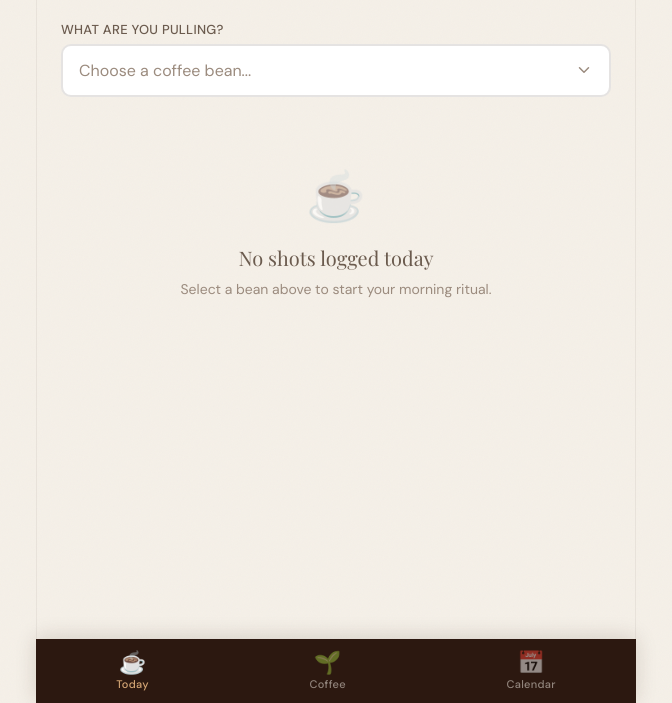
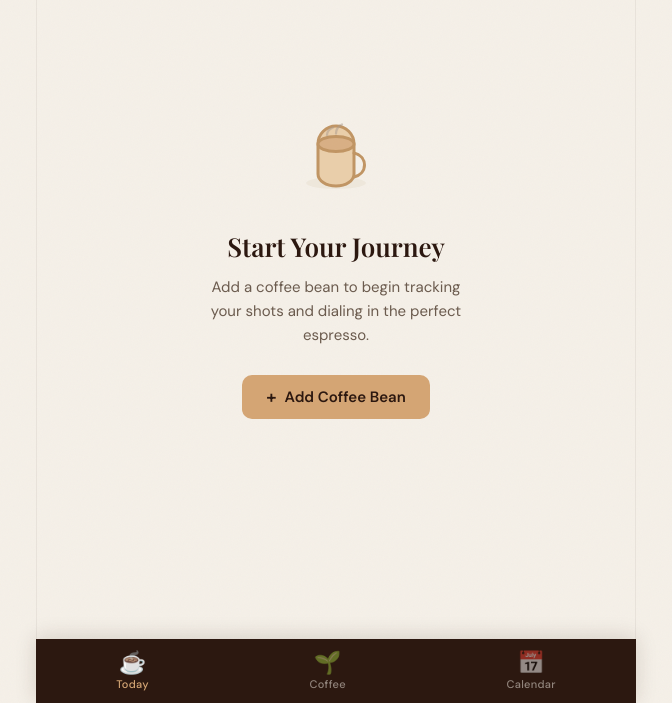
Before and after one commit to meltangonan/coffee, a plain HTML site: page index.html in a window 1280 px wide. Shown: the part 97-800 px from the top of the page, without its empty margins (304-976 px from the left). Drawn offline with nearby package versions, Linux system fonts and the light colour scheme; a web font is replaced by a local one.

Commit message:
refactor: remove seed data generation from app function

```diff
--- a/index.html
+++ b/index.html
@@ -1338,27 +1338,6 @@ function hexToRgba(hex, alpha) {
   return `rgba(${parseInt(m[1], 16)},${parseInt(m[2], 16)},${parseInt(m[3], 16)},${alpha})`;
 }
 
-function generateSeedData() {
-  const beans = [
-    { id: crypto.randomUUID(), name: 'Light Roast', roaster: 'Starbucks', roastDate: '2026-01-10', rating: null, notes: '', createdAt: '2026-01-10T08:00:00.000Z', isArchived: true },
-    { id: crypto.randomUUID(), name: 'Espresso Roast', roaster: 'Starbucks', roastDate: '2026-01-12', rating: null, notes: 'Manually grind all', createdAt: '2026-01-12T08:00:00.000Z', isArchived: true },
-    { id: crypto.randomUUID(), name: 'Guatemala David Solano', roaster: 'Temple', roastDate: '2026-01-20', rating: 4, notes: 'Good as a cortado', createdAt: '2026-01-20T08:00:00.000Z', isArchived: true },
-    { id: crypto.randomUUID(), name: 'A Love Supreme', roaster: 'Dark Matter', roastDate: '2026-01-22', rating: 3, notes: 'Nothing special', createdAt: '2026-01-22T08:00:00.000Z', isArchived: true },
-    { id: crypto.randomUUID(), name: 'Unicorn Blood', roaster: 'Dark Matter', roastDate: '2026-01-25', rating: 4, notes: 'Came out a bit fast, maybe +1g', createdAt: '2026-01-25T08:00:00.000Z', isArchived: true },
-    { id: crypto.randomUUID(), name: 'Big Riff', roaster: 'Metric', roastDate: '2026-01-28', rating: null, notes: '', createdAt: '2026-01-28T08:00:00.000Z' },
-    { id: crypto.randomUUID(), name: 'Pilipinas', roaster: '4LW', roastDate: '2026-02-01', rating: null, notes: '', createdAt: '2026-02-01T08:00:00.000Z' },
-  ];
-  const shots = [
-    { id: crypto.randomUUID(), beanId: beans[0].id, grindSize: 4, doseIn: 16, yieldOut: null, rating: null, notes: '', createdAt: '2026-01-15T07:30:00.000Z' },
-    { id: crypto.randomUUID(), beanId: beans[1].id, grindSize: 4, doseIn: 16, yieldOut: null, rating: null, notes: '', createdAt: '2026-01-16T07:30:00.000Z' },
-    { id: crypto.randomUUID(), beanId: beans[2].id, grindSize: 6, doseIn: 18, yieldOut: 31, rating: 'perfect', notes: '', createdAt: '2026-01-24T07:30:00.000Z' },
-    { id: crypto.randomUUID(), beanId: beans[3].id, grindSize: 5, doseIn: 18, yieldOut: 29, rating: 'okay', notes: '', createdAt: '2026-01-26T07:30:00.000Z' },
-    { id: crypto.randomUUID(), beanId: beans[4].id, grindSize: 5, doseIn: 16, yieldOut: 32, rating: 'perfect', notes: 'Came out a bit fast', createdAt: '2026-01-29T07:30:00.000Z' },
-    { id: crypto.randomUUID(), beanId: beans[5].id, grindSize: 6, doseIn: 16, yieldOut: 34, rating: null, notes: '', createdAt: '2026-01-31T07:30:00.000Z' },
-    { id: crypto.randomUUID(), beanId: beans[6].id, grindSize: 4, doseIn: 16, yieldOut: null, rating: null, notes: '', createdAt: '2026-02-02T07:30:00.000Z' },
-  ];
-  return { beans, shots };
-}
 
 function isSameDay(d1, d2) {
   const a = new Date(d1), b = new Date(d2);
@@ -1424,9 +1403,6 @@ function app() {
         });
         if (shotsDirty) this.saveShots();
       } else {
-        const seed = generateSeedData();
-        this.beans = seed.beans;
-        this.shots = seed.shots;
         this.saveBeans();
         this.saveShots();
       }
```
